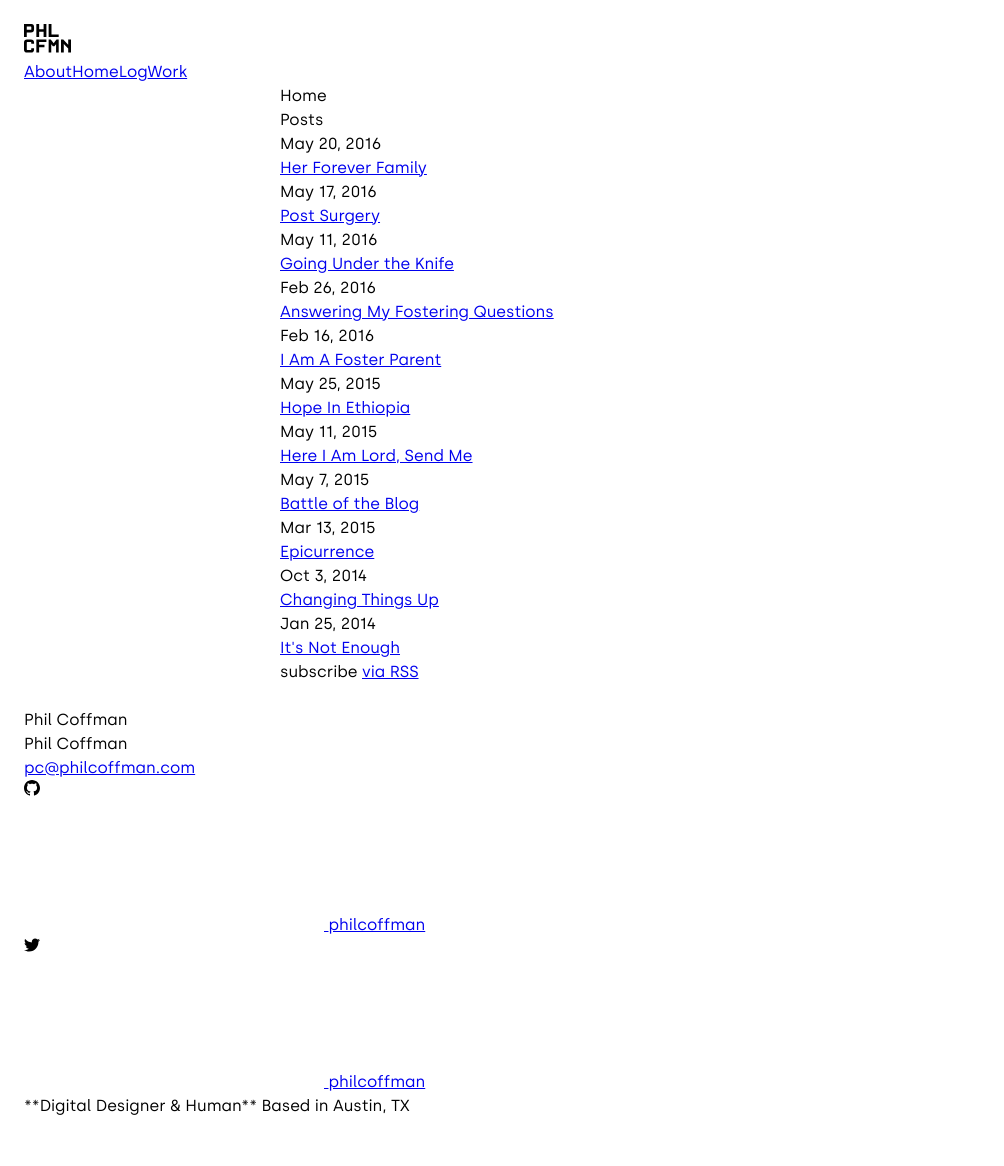
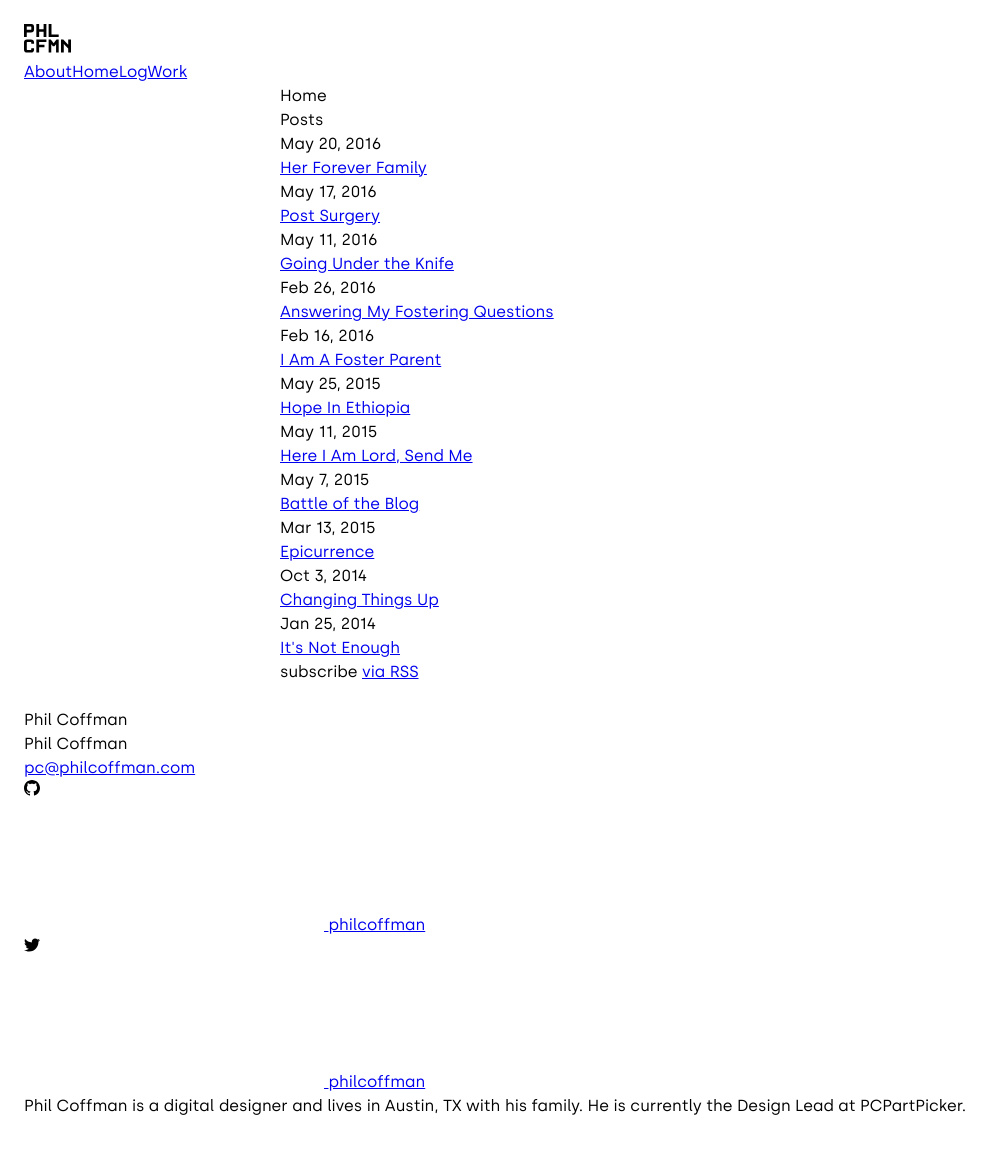
Before and after one commit to philcoffman/philcoffman.com, a Jekyll site: the page built from index.md, in a window 1280 px wide. Shown: the whole page, without its empty margins (0-1004 px from the left). Built offline with Jekyll 4.4.1, drawn with Linux system fonts in a browser that asks for light colours.

Commit message:
Updated Config

```diff
--- a/_config.yml
+++ b/_config.yml
@@ -9,9 +9,8 @@ collections:
     title: Uploads
     output: true
 email: pc@philcoffman.com
-description: |-
-  **Digital Designer & Human**
-  Based in Austin, TX
+description: Phil Coffman is a digital designer and lives in Austin, TX with his family.
+  He is currently the Design Lead at PCPartPicker.
 baseurl:
 url:
 twitter_username: philcoffman
```
